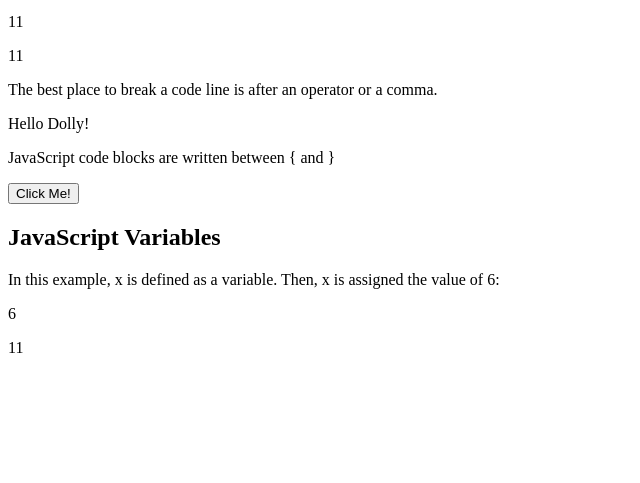
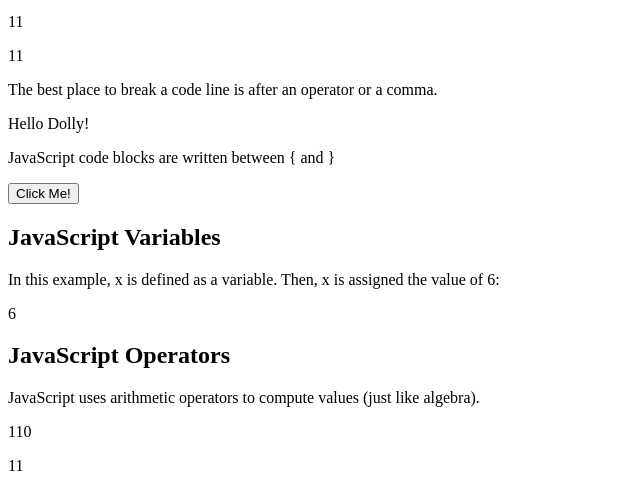
Before and after one commit to Johnnysky2700/JavaScript, a plain HTML site: page index.html in a window 1280 px wide. Shown: the part 397-880 px from the top of the page, without its empty margins (0-640 px from the left). Before the commit the page ends 800 px from the top, so only its background shows below. Drawn offline with Linux system fonts and the light colour scheme.

Commit message:
JavaScript uses arithmetic operators to compute values (just like algebra)

```diff
--- a/index.html
+++ b/index.html
@@ -53,6 +53,11 @@
          Then, x is assigned the value of 6:</p>
         <p id="memo"></p>
 
+        <h2>JavaScript Operators</h2>
+        <p>JavaScript uses arithmetic operators to compute values (just like algebra).</p>
+        <p id="memo3"></p>
+
+
 
 
     <script src="text.js"></script>
--- a/text.js
+++ b/text.js
@@ -39,3 +39,5 @@ function myFunction() {
     let x;
     x = 6;
     document.getElementById("memo").innerHTML = x;
+
+    document.getElementById("memo3").innerHTML = (5 + 6) * 10;
```
